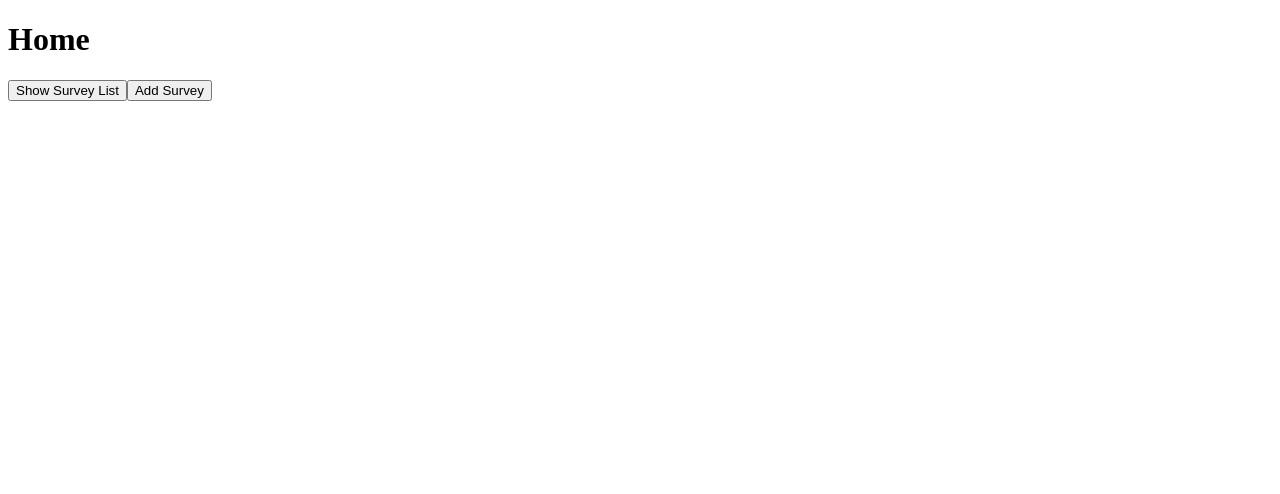
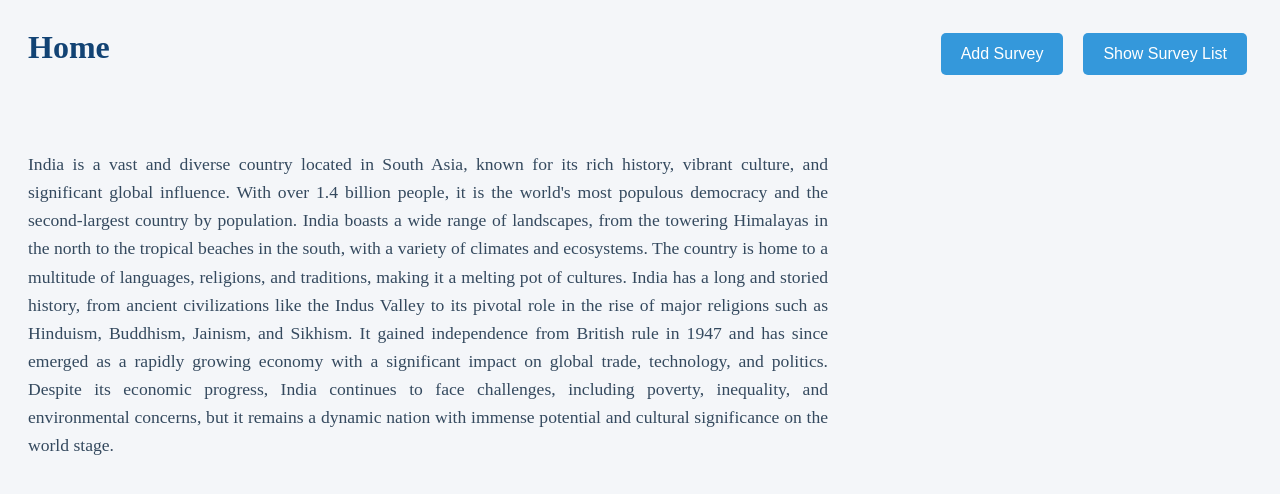
Before and after one commit to RohitWaghode/survey-and-opinion-portal, a React (Create React App) app in the folder frontend/: page / in a window 1280 px wide. Shown: the top 494 px of the page. Built offline with nearby package versions, Linux system fonts and the light colour scheme.

Commit message:
style and edit survey list added

```diff
--- a/frontend/src/App.js
+++ b/frontend/src/App.js
@@ -3,14 +3,16 @@ import { BrowserRouter as Router, Route, Routes } from "react-router-dom";
 import Home from "./Screens/Home";
 import SurveyList from "./Screens/Survey/list";
 import Addsurvey from "./Screens/Survey/add";
+import UpdateSurvey from "./Screens/Survey/edit";
 
 function App() {
   return (
     <Router>
       <Routes>
         <Route path="/" element={<Home />} />
+        <Route path="/add" element={<Addsurvey />} />
         <Route path="/list" element={<SurveyList />} />
-        <Route path="/add" element={<Addsurvey />} />
+        <Route path="/edit/:uid" element={<UpdateSurvey />} />
       </Routes>
     </Router>
   );
--- a/frontend/src/Screens/Home/index.js
+++ b/frontend/src/Screens/Home/index.js
@@ -1,19 +1,43 @@
 import React from "react";
 import { Link } from "react-router-dom";
+import "../../Styles/Home.css"; // Import external styles
 
 const Home = () => {
   return (
-    <div>
+    <>
+      <div className="home">
         <h1>Home</h1>
-      <nav>
+        <nav className="nav">
+          <Link to="/add">
+            <button>Add Survey</button>
+          </Link>
           <Link to="/list">
             <button>Show Survey List</button>
           </Link>
-        <Link to="/add">
-          <button>Add Survey</button>
-        </Link>
         </nav>
       </div>
+      <div className="p">
+        <p>
+          India is a vast and diverse country located in South Asia, known for
+          its rich history, vibrant culture, and significant global influence.
+          With over 1.4 billion people, it is the world's most populous
+          democracy and the second-largest country by population. India boasts a
+          wide range of landscapes, from the towering Himalayas in the north to
+          the tropical beaches in the south, with a variety of climates and
+          ecosystems. The country is home to a multitude of languages,
+          religions, and traditions, making it a melting pot of cultures. India
+          has a long and storied history, from ancient civilizations like the
+          Indus Valley to its pivotal role in the rise of major religions such
+          as Hinduism, Buddhism, Jainism, and Sikhism. It gained independence
+          from British rule in 1947 and has since emerged as a rapidly growing
+          economy with a significant impact on global trade, technology, and
+          politics. Despite its economic progress, India continues to face
+          challenges, including poverty, inequality, and environmental concerns,
+          but it remains a dynamic nation with immense potential and cultural
+          significance on the world stage.
+        </p>
+      </div>
+    </>
   );
 };
 
--- /dev/null
+++ b/frontend/src/Screens/Survey/edit/index.js
@@ -0,0 +1,84 @@
+import React, { useState, useEffect } from "react";
+import { useParams, useNavigate } from "react-router-dom";
+import API from "../../../Components/API";
+
+const UpdateSurvey = () => {
+  const { uid } = useParams();
+  const [question, setQuestion] = useState("");
+  const [responses, setResponses] = useState(["", "", "", ""]);
+  const navigate = useNavigate();
+
+  const fetchSurveyData = async () => {
+    try {
+      const response = await API.GET(`/survey/list`);
+
+      const survey = response.data.output.find((survey) => survey.uid === uid);
+
+      if (survey) {
+        setQuestion(survey.question);
+        setResponses(survey.response);
+      } else {
+        console.log("Survey not found");
+      }
+    } catch (error) {
+      console.log("Error fetching survey data", error);
+    }
+  };
+
+  useEffect(() => {
+    fetchSurveyData();
+  }, [uid]);
+
+  const handleQuestionChange = (e) => {
+    setQuestion(e.target.value);
+  };
+
+  const handleResponseChange = (e, index) => {
+    const newResponses = [...responses];
+    newResponses[index] = e.target.value;
+    setResponses(newResponses);
+  };
+
+  const handleSubmit = async (e) => {
+    e.preventDefault();
+
+    const updatedSurvey = {
+      question,
+      response: responses,
+    };
+
+    try {
+      await API.PUT(`/survey/edit/${uid}`, updatedSurvey);
+      navigate("/list");
+    } catch (error) {
+      console.log("Error updating survey:", error);
+    }
+  };
+
+  return (
+    <div>
+      <h1>Update Survey</h1>
+      <form onSubmit={handleSubmit}>
+        <div>
+          <label>Question:</label>
+          <input type="text" value={question} onChange={handleQuestionChange} />
+        </div>
+        <div>
+          <label>Responses:</label>
+          {responses.map((response, index) => (
+            <div key={index}>
+              <input
+                type="text"
+                value={response}
+                onChange={(e) => handleResponseChange(e, index)}
+              />
+            </div>
+          ))}
+        </div>
+        <button type="submit">Update Survey</button>
+      </form>
+    </div>
+  );
+};
+
+export default UpdateSurvey;
--- a/frontend/src/Screens/Survey/list/index.js
+++ b/frontend/src/Screens/Survey/list/index.js
@@ -5,18 +5,18 @@ import API from "../../../Components/API";
 const SurveyList = () => {
   const [surveyData, setSurveyData] = useState([]);
 
-  const fetchSurvetList = async () => {
+  const fetchSurveyList = async () => {
     const response = await API.GET("/survey/list");
 
     if (Array.isArray(response.data.output)) {
       setSurveyData(response.data.output);
     } else {
-      console.log("errr");
+      console.log("Error fetching survey data");
     }
   };
 
   useEffect(() => {
-    fetchSurvetList();
+    fetchSurveyList();
   }, []);
 
   return (
@@ -35,10 +35,13 @@ const SurveyList = () => {
           <li key={index}>
             <h3>{survey.question}</h3>
             <ol>
-              {survey.response.map((item, index) => (
-                <li key={index}>{item}</li>
+              {survey.response.map((item, i) => (
+                <li key={i}>{item}</li>
               ))}
             </ol>
+            <Link to={`/edit/${survey.uid}`}>
+              <button>Edit</button>
+            </Link>
           </li>
         ))}
       </ol>
--- /dev/null
+++ b/frontend/src/Styles/Home.css
@@ -0,0 +1,43 @@
+* {
+  background-color: #f4f6f9;
+}
+.home {
+  padding-left: 20px;
+  display: flex;
+  justify-content: space-between;
+}
+
+.nav {
+  margin: 25px;
+  display: flex;
+  gap: 20px;
+}
+
+.home h1 {
+  font-weight: bold;
+  color: #124374;
+}
+
+button {
+  padding: 12px 20px;
+  font-size: 1rem;
+  background-color: #3498db;
+  color: white;
+  border: none;
+  border-radius: 5px;
+  cursor: pointer;
+}
+
+button:hover {
+  background-color: #2980b9;
+}
+
+.p {
+  width: 800px;
+  margin-top: 50px;
+  text-align: justify;
+  line-height: 1.6;
+  font-size: 1.1rem;
+  color: #34495e;
+  padding: 0 20px;
+}
```
Lines whose indentation alone changed are shown as unchanged.
